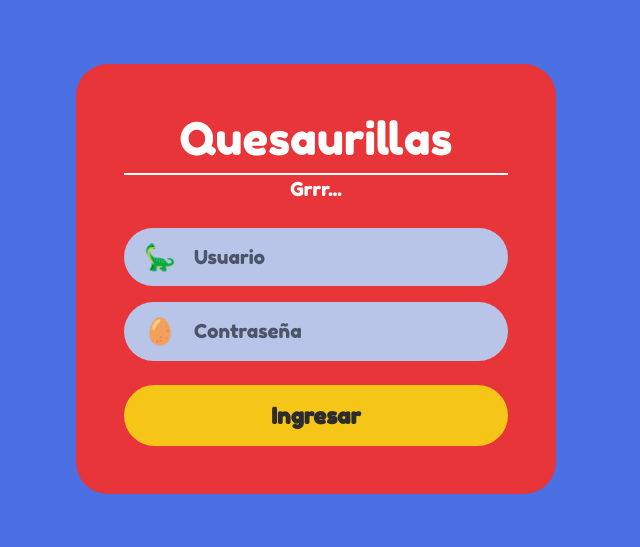
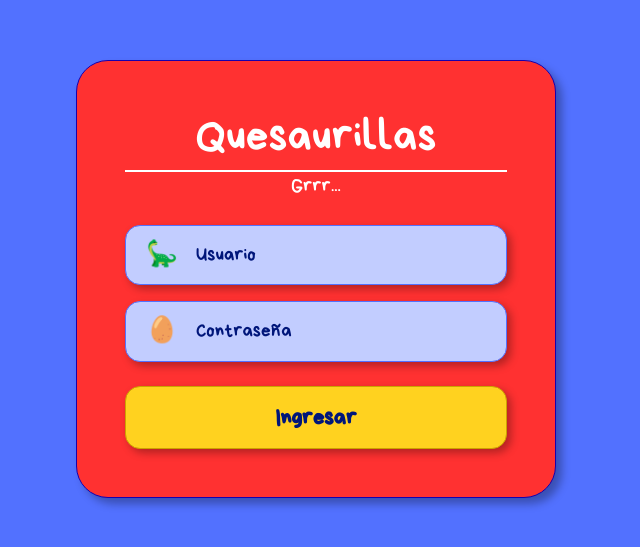
Before and after one commit to MaxyVelazquez/ProyectoFinal-SQ, an Angular app: page /login in a window 1280 px wide. Shown: the part 121-668 px from the top of the page, without its empty margins (324-964 px from the left). Built offline with nearby package versions, Linux system fonts and the light colour scheme.

Commit message:
Estilo login

```diff
--- a/src/app/pages/login/login.css
+++ b/src/app/pages/login/login.css
@@ -1,15 +1,25 @@
-* {
-  font-family: 'Fredoka One', cursive;
+@font-face {
+  font-family: 'Bryndan Write';
+  src: url('../../../assets/fonts/BryndanWriteBook-nGPM.ttf') format('truetype');
+  font-weight: normal;
+  font-style: normal;
 }
 
+* {
+  font-family: 'Bryndan Write', sans-serif;
+}
+
+
 .fondo {
-  background-color: #4A6FE3;
+  background-color: #5271ff;
 }
 
 .card-login {
-  background-color: #E8353A;
+  background-color: #ff3131;
+  border: 1px solid #1800ad;
   border-radius: 32px;
   width: 480px;
+  box-shadow: 6px 6px 8px rgba(0, 0, 0, 0.3);
 }
 
 .titulo {
@@ -25,9 +35,11 @@
 }
 
 .input-dino {
-  background-color: #B8C4E8;
-  border-radius: 50px;
+  background-color: #c2cdff;
+  border-radius: 15px;
+  border: 1px solid #5271ff;
   padding: 10px 20px;
+  box-shadow: 4px 4px 8px rgba(0, 0, 0, 0.3);
 }
 
 .icono {
@@ -39,26 +51,28 @@
   border: none;
   outline: none;
   font-size: 1.2rem;
-  font-family: 'Fredoka One', cursive;
-  color: #2c3e50;
+  font-family: 'Bryndan Write', sans-serif;
+  color: #00167a;
   width: 100%;
 }
 
 .campo::placeholder {
-  color: #4a5568;
+  color: #00167a;
 }
 
 .btn-ingresar {
-  background-color: #F5C518;
+  background-color: #ffd21f;
   border: none;
-  border-radius: 50px;
+  border-radius: 15px;
+  border: 1px solid #cca300;
   padding: 14px;
   font-size: 1.4rem;
-  font-family: 'Fredoka One', cursive;
+  font-family: 'Bryndan Write', sans-serif;
   font-weight: bold;
-  color: #2c2c2c;
+  color: #00167a;
   cursor: pointer;
   transition: transform 0.1s;
+  box-shadow: 4px 4px 8px rgba(0, 0, 0, 0.3);
 }
 
 .btn-ingresar:hover {
```
Also changed, not shown: package.json (+15 -1 lines), src/assets/fonts/BryndanWriteBook-nGPM.ttf (added), 1 other file (tests, documents, lock files or other folders).
